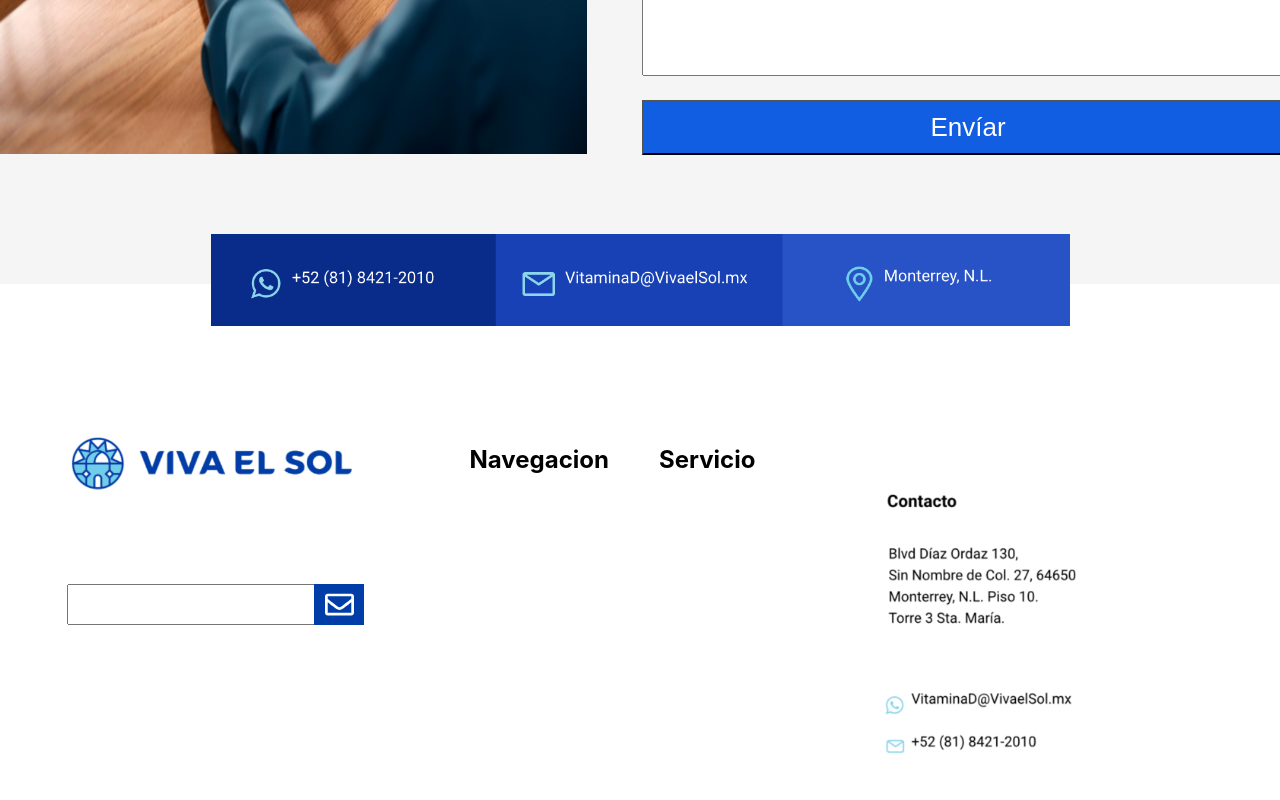
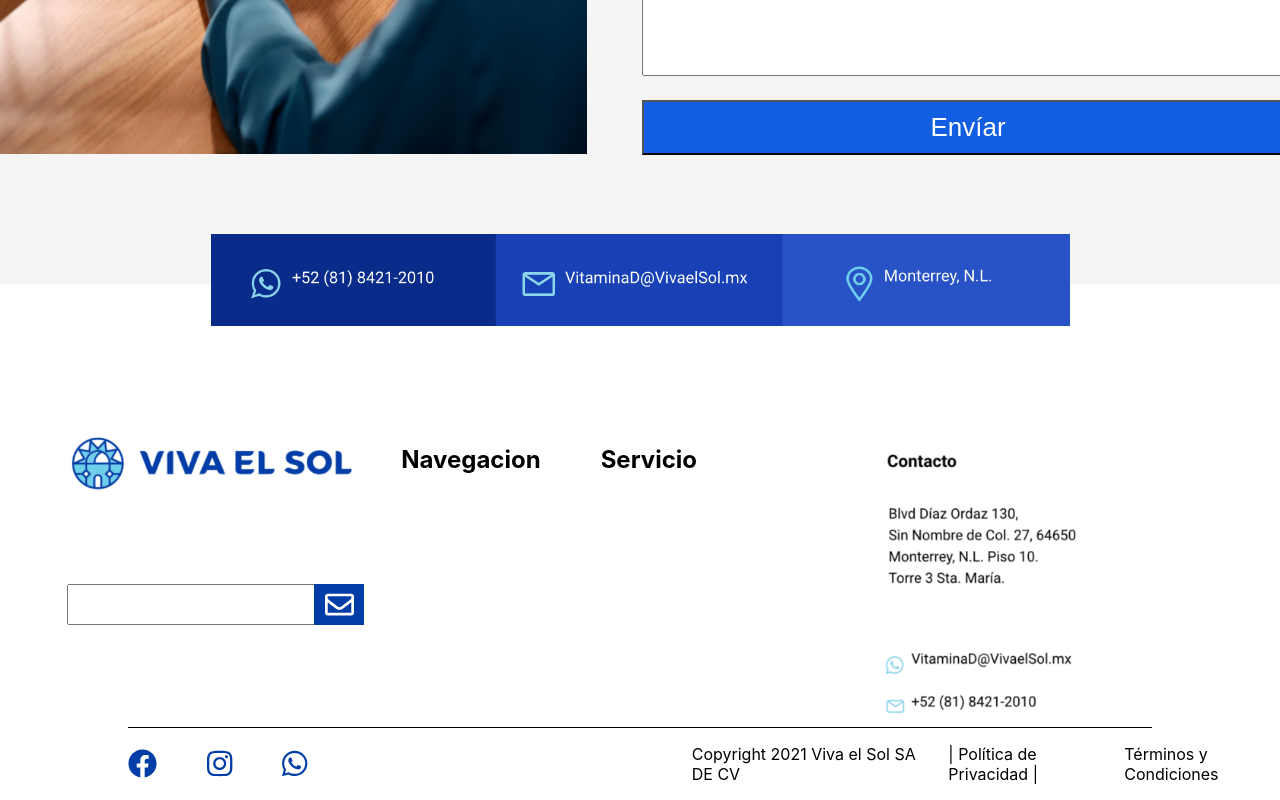
Before and after one commit to cesarvegasolario/VivaElSol, a React (Create React App) app: page / in a window 1280 px wide. Shown: the part 5673-6473 px from the top of the page. Before the commit the page ends 6440 px from the top, so only its background shows below. Built offline with nearby package versions, Linux system fonts and the light colour scheme.

Commit message:
footer part 2

```diff
--- a/src/PieDePagina/PieDePagina.js
+++ b/src/PieDePagina/PieDePagina.js
@@ -1,5 +1,6 @@
 import { faEnvelope } from '@fortawesome/free-regular-svg-icons'
 import { FontAwesomeIcon } from '@fortawesome/react-fontawesome'
+import { faWhatsapp, faInstagram, faFacebook } from '@fortawesome/free-brands-svg-icons';
 import VivaElSolConLogo from '../Images/VivaElSolConLogo.PNG';
 import Contacto from '../Images/Contacto.PNG'
 
@@ -27,17 +28,34 @@ const PieDePagina = () => {
       width:'33vw',
       marginLeft:'33vw'
     }}>
-      <p style={{marginLeft:'-10%', fontWeight:'bold', fontSize:'24px', marginTop:'-49px'}}>Navegacion</p>
-      <p style={{ fontWeight:'bold', fontSize:'24px', marginTop:'-49px', marginLeft:'50px'}}>Servicio</p>
+      <p style={{marginLeft:'-40%', fontWeight:'bold', fontSize:'24px', marginTop:'-49px'}}>Navegacion</p>
+      <p style={{ fontWeight:'bold', fontSize:'24px', marginTop:'-49px', marginLeft:'60px'}}>Servicio</p>
     </div>
     <div
     style={{
       display:'flex',
       justifyContent:'center',
       width:'33vw',
-      marginLeft:'60vw'
+      marginLeft:'60vw',
+      marginTop:'-40px'
     }}>
       <img src={Contacto} alt="Contacto" style={{width:'200px', marginTop:'-10px'}} />
+    </div>
+
+    <div style={{
+      width:'80vw',
+      borderBottom: '1px solid black',
+      height:'0px',
+      margin:'auto'
+    }}/>
+
+    <div style={{display:'flex'}}>
+      <FontAwesomeIcon icon={faFacebook} style={{fontSize:'29px', color:'#003DA6', alignSelf:'center', marginLeft:'10vw'}}/>
+      <FontAwesomeIcon icon={faInstagram} style={{fontSize:'29px', color:'#003DA6', alignSelf:'center', marginLeft:'50px'}}/>
+      <FontAwesomeIcon icon={faWhatsapp} style={{fontSize:'29px', color:'#003DA6', alignSelf:'center', marginLeft:'50px', marginRight:'30%'}}/>
+      <p>Copyright 2021 Viva el Sol SA DE CV  </p>
+      <p style={{marginLeft:'20px', marginRight:'20px'}}>| Política de Privacidad |</p>
+      <p>Términos y Condiciones</p>
     </div>
     </>
   )
```
